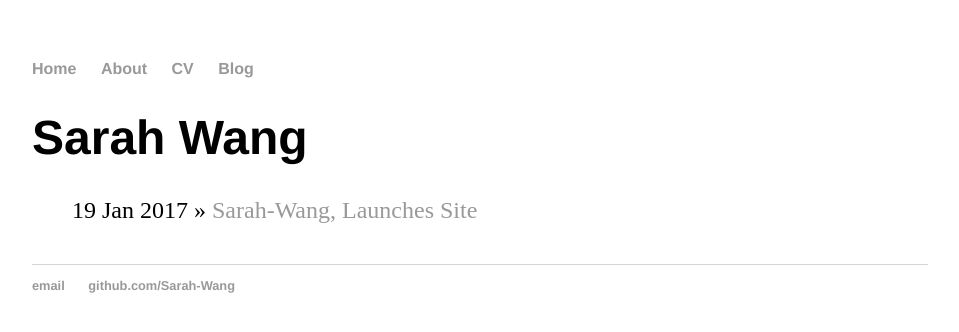
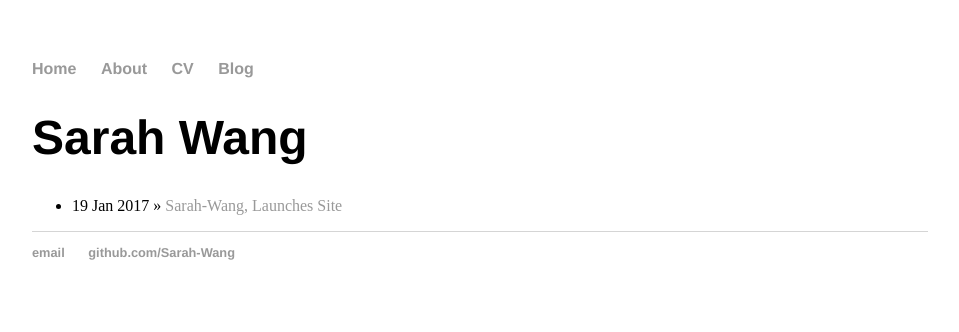
Before and after one commit to Sarah-Wang/Sarah-Wang.github.io, a Jekyll site: the page built from about/index.html, in a window 1280 px wide. Shown: the top 332 px of the page, without its empty margins (160-1119 px from the left). Built offline with Jekyll 4.4.1, drawn with Linux system fonts in a browser that asks for light colours.

Commit message:
Update index.html

```diff
--- a/about/index.html
+++ b/about/index.html
@@ -3,7 +3,7 @@ layout: default
 title: Sarah Wang
 ---
 	<h1>{{ page.title }}</h1>
-	<ul class="posts">
+	<ul class="about">
 
 	  {% for post in site.posts %}
 	    <li><span>{{ post.date | date_to_string }}</span> » <a href="{{ post.url }}" title="{{ post.title }}">{{ post.title }}</a></li>
```
